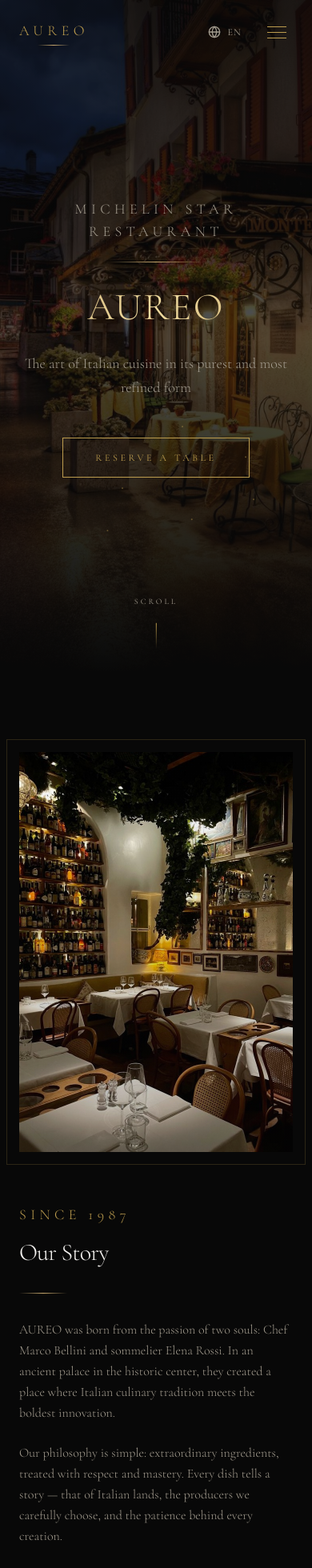
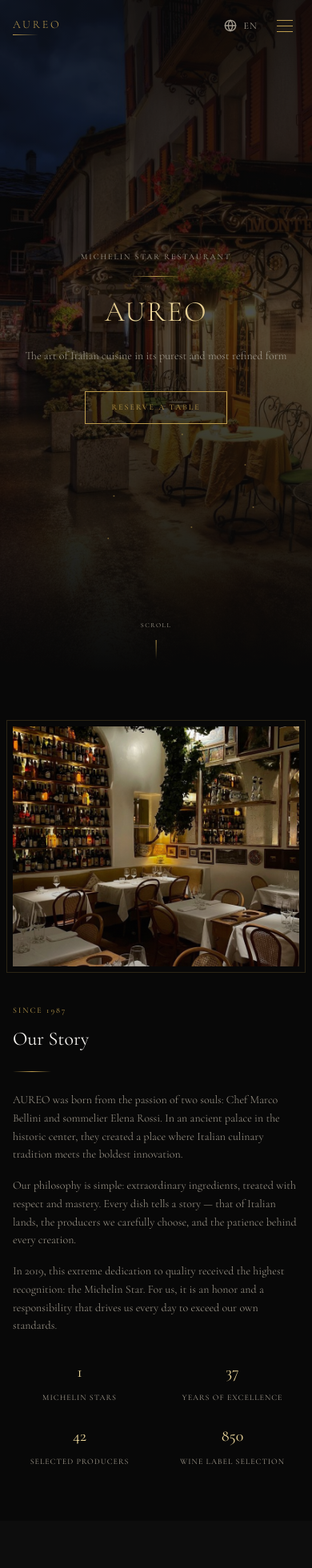
Before and after one commit to MatveyZZ/aureo-restaurant, a Next.js app: page /en in a window 390 px wide. Shown: the top 1960 px of the page at 80% size. Built offline with nearby package versions, Linux system fonts and the light colour scheme.

Commit message:
feat: full mobile responsive design

```diff
--- a/src/app/globals.css
+++ b/src/app/globals.css
@@ -175,3 +175,13 @@ img {
 img[data-loading] {
   opacity: 0;
 }
+
+/* Hide scrollbar for menu tabs on mobile */
+.scrollbar-hide::-webkit-scrollbar {
+  display: none;
+}
+
+.scrollbar-hide {
+  -ms-overflow-style: none;
+  scrollbar-width: none;
+}
--- a/src/components/About.tsx
+++ b/src/components/About.tsx
@@ -15,52 +15,52 @@ export function About() {
   ];
 
   return (
-    <section id="about" className="py-24 md:py-32 relative">
-      <div className="section-padding">
-        <div className="grid lg:grid-cols-2 gap-16 lg:gap-24 items-center">
+    <section id="about" className="py-16 md:py-24 lg:py-32 relative">
+      <div className="px-4 md:px-6 lg:px-12 xl:px-32">
+        <div className="grid lg:grid-cols-2 gap-12 md:gap-16 lg:gap-24 items-center">
           {/* Left - Text */}
           <div className="order-2 lg:order-1">
             <AnimatedSection>
-              <span className="heading-sm text-[hsl(var(--primary))] tracking-[0.3em] uppercase block mb-4">
+              <span className="text-[10px] md:text-xs lg:text-sm text-[hsl(var(--primary))] tracking-[0.2em] md:tracking-[0.3em] uppercase block mb-3 md:mb-4">
                 {t("subtitle")}
               </span>
             </AnimatedSection>
 
             <AnimatedSection delay={0.1}>
-              <h2 className="heading-lg text-[hsl(var(--foreground))] mb-8">
+              <h2 className="text-2xl md:text-3xl lg:text-4xl xl:text-5xl text-[hsl(var(--foreground))] mb-6 md:mb-8">
                 {t("title")}
               </h2>
             </AnimatedSection>
 
             <AnimatedSection delay={0.2}>
-              <GoldDivider width="60px" className="mb-8" />
+              <div className="w-12 md:w-16 h-[1px] bg-gradient-to-r from-transparent via-[hsl(var(--primary))] to-transparent mb-6 md:mb-8" />
             </AnimatedSection>
 
             <AnimatedSection delay={0.3}>
-              <p className="text-[hsl(var(--muted-foreground))] leading-relaxed mb-6 font-light">
+              <p className="text-[hsl(var(--muted-foreground))] text-sm md:text-base leading-relaxed mb-4 md:mb-6 font-light">
                 {t("paragraph1")}
               </p>
             </AnimatedSection>
 
             <AnimatedSection delay={0.4}>
-              <p className="text-[hsl(var(--muted-foreground))] leading-relaxed mb-6 font-light">
+              <p className="text-[hsl(var(--muted-foreground))] text-sm md:text-base leading-relaxed mb-4 md:mb-6 font-light">
                 {t("paragraph2")}
               </p>
             </AnimatedSection>
 
             <AnimatedSection delay={0.5}>
-              <p className="text-[hsl(var(--muted-foreground))] leading-relaxed mb-10 font-light">
+              <p className="text-[hsl(var(--muted-foreground))] text-sm md:text-base leading-relaxed mb-8 md:mb-10 font-light">
                 {t("paragraph3")}
               </p>
             </AnimatedSection>
 
             {/* Stats */}
-            <div className="grid grid-cols-2 md:grid-cols-4 gap-8">
+            <div className="grid grid-cols-2 md:grid-cols-4 gap-6 md:gap-8">
               {stats.map((stat, i) => (
                 <AnimatedSection key={stat.label} delay={0.6 + i * 0.1}>
                   <div className="text-center">
-                    <span className="heading-md gold-gradient block mb-2">{stat.value}</span>
-                    <span className="text-[hsl(var(--muted-foreground))] text-xs tracking-[0.15em] uppercase">
+                    <span className="text-xl md:text-2xl lg:text-3xl gold-gradient block mb-1 md:mb-2">{stat.value}</span>
+                    <span className="text-[hsl(var(--muted-foreground))] text-[10px] md:text-xs tracking-[0.1em] md:tracking-[0.15em] uppercase">
                       {stat.label}
                     </span>
                   </div>
@@ -73,11 +73,11 @@ export function About() {
           <div className="order-1 lg:order-2 relative">
             <AnimatedSection direction="right" delay={0.2}>
               <div className="relative">
-                <div className="absolute -inset-4 border border-[hsl(var(--primary))]/20" />
+                <div className="absolute -inset-2 md:-inset-4 border border-[hsl(var(--primary))]/20" />
                 <img
                   src="/images/about.jpg"
                   alt="AUREO restaurant dining room"
-                  className="w-full h-[500px] md:h-[600px] object-cover"
+                  className="w-full h-[300px] md:h-[400px] lg:h-[500px] xl:h-[600px] object-cover"
                 />
                 <div className="absolute inset-0 bg-gradient-to-t from-[hsl(var(--background))]/30 to-transparent" />
               </div>
--- a/src/components/Header.tsx
+++ b/src/components/Header.tsx
@@ -40,14 +40,14 @@ export function Header() {
           : "bg-transparent"
       }`}
     >
-      <div className="section-padding">
-        <div className="flex items-center justify-between h-20">
+      <div className="px-4 md:px-6 lg:px-12 xl:px-32">
+        <div className="flex items-center justify-between h-16 md:h-20">
           {/* Logo */}
-          <a href="#home" className="flex flex-col items-center">
-            <span className="heading-sm text-[hsl(var(--primary))] letter-spacing-wider font-light">
+          <a href="#home" className="flex flex-col items-start">
+            <span className="text-sm md:text-base lg:text-lg text-[hsl(var(--primary))] tracking-[0.2em] lg:tracking-[0.3em] uppercase font-light">
               AUREO
             </span>
-            <GoldDivider width="40px" className="mt-1" />
+            <div className="w-8 md:w-10 h-[1px] bg-gradient-to-r from-[hsl(var(--primary))] to-transparent mt-0.5" />
           </a>
 
           {/* Desktop Nav */}
@@ -65,11 +65,11 @@ export function Header() {
           </nav>
 
           {/* Right side */}
-          <div className="flex items-center gap-6">
+          <div className="flex items-center gap-4 md:gap-6">
             <LanguageSwitcher />
             <a
               href="#contact"
-              className="hidden md:inline-block px-6 py-2.5 text-xs tracking-[0.2em] uppercase border border-[hsl(var(--primary))] text-[hsl(var(--primary))] hover:bg-[hsl(var(--primary))] hover:text-[hsl(var(--primary-foreground))] transition-all duration-300"
+              className="hidden md:inline-block px-5 md:px-6 py-2 md:py-2.5 text-[10px] md:text-xs tracking-[0.2em] uppercase border border-[hsl(var(--primary))] text-[hsl(var(--primary))] hover:bg-[hsl(var(--primary))] hover:text-[hsl(var(--primary-foreground))] transition-all duration-300"
             >
               {t("contact")}
             </a>
@@ -80,9 +80,9 @@ export function Header() {
               className="lg:hidden flex flex-col gap-1.5 p-2"
               aria-label="Toggle menu"
             >
-              <span className={`block w-6 h-[1px] bg-[hsl(var(--primary))] transition-all duration-300 ${mobileOpen ? "rotate-45 translate-y-[4px]" : ""}`} />
-              <span className={`block w-6 h-[1px] bg-[hsl(var(--primary))] transition-all duration-300 ${mobileOpen ? "opacity-0" : ""}`} />
-              <span className={`block w-6 h-[1px] bg-[hsl(var(--primary))] transition-all duration-300 ${mobileOpen ? "-rotate-45 -translate-y-[4px]" : ""}`} />
+              <span className={`block w-5 md:w-6 h-[1px] bg-[hsl(var(--primary))] transition-all duration-300 ${mobileOpen ? "rotate-45 translate-y-[4px]" : ""}`} />
+              <span className={`block w-5 md:w-6 h-[1px] bg-[hsl(var(--primary))] transition-all duration-300 ${mobileOpen ? "opacity-0" : ""}`} />
+              <span className={`block w-5 md:w-6 h-[1px] bg-[hsl(var(--primary))] transition-all duration-300 ${mobileOpen ? "-rotate-45 -translate-y-[4px]" : ""}`} />
             </button>
           </div>
         </div>
@@ -94,7 +94,7 @@ export function Header() {
           mobileOpen ? "max-h-[400px] opacity-100" : "max-h-0 opacity-0"
         }`}
       >
-        <nav className="section-padding py-6 flex flex-col gap-4">
+        <nav className="px-6 py-6 flex flex-col gap-4">
           {navItems.map((item) => (
             <a
               key={item.key}
--- a/src/components/Hero.tsx
+++ b/src/components/Hero.tsx
@@ -61,13 +61,13 @@ export function Hero() {
       </div>
 
       {/* Content */}
-      <div className="relative z-10 text-center px-6">
+      <div className="relative z-10 text-center px-4 md:px-6 py-20 md:py-0">
         <motion.div
           initial={{ opacity: 0, y: 30 }}
           animate={{ opacity: 1, y: 0 }}
           transition={{ duration: 1, delay: 0.3 }}
         >
-          <span className="heading-sm text-[hsl(var(--muted-foreground))] tracking-[0.3em] uppercase block mb-6">
+          <span className="text-[10px] md:text-xs lg:text-sm text-[hsl(var(--muted-foreground))] tracking-[0.2em] md:tracking-[0.3em] uppercase block mb-4 md:mb-6">
             {t("subtitle")}
           </span>
         </motion.div>
@@ -76,16 +76,16 @@ export function Hero() {
           initial={{ opacity: 0, y: 30 }}
           animate={{ opacity: 1, y: 0 }}
           transition={{ duration: 1, delay: 0.6 }}
-          className="mb-6"
+          className="mb-4 md:mb-6"
         >
-          <GoldDivider width="120px" className="mx-auto mb-8" />
+          <div className="w-16 md:w-20 lg:w-24 h-[1px] bg-gradient-to-r from-transparent via-[hsl(var(--primary))] to-transparent mx-auto mb-6 md:mb-8" />
         </motion.div>
 
         <motion.h1
           initial={{ opacity: 0, y: 40 }}
           animate={{ opacity: 1, y: 0 }}
           transition={{ duration: 1.2, delay: 0.8 }}
-          className="heading-xl gold-gradient font-light tracking-wider mb-8"
+          className="text-4xl md:text-6xl lg:text-7xl xl:text-8xl gold-gradient font-light tracking-wider mb-6 md:mb-8"
         >
           AUREO
         </motion.h1>
@@ -94,7 +94,7 @@ export function Hero() {
           initial={{ opacity: 0, y: 30 }}
           animate={{ opacity: 1, y: 0 }}
           transition={{ duration: 1, delay: 1.1 }}
-          className="text-[hsl(var(--muted-foreground))] text-lg md:text-xl font-light max-w-2xl mx-auto leading-relaxed mb-12"
+          className="text-[hsl(var(--muted-foreground))] text-sm md:text-base lg:text-lg font-light max-w-xl md:max-w-2xl mx-auto leading-relaxed mb-8 md:mb-12"
         >
           {t("description")}
         </motion.p>
@@ -106,7 +106,7 @@ export function Hero() {
         >
           <a
             href="#contact"
-            className="inline-block px-10 py-4 text-xs tracking-[0.3em] uppercase border border-[hsl(var(--primary))] text-[hsl(var(--primary))] hover:bg-[hsl(var(--primary))] hover:text-[hsl(var(--primary-foreground))] transition-all duration-500"
+            className="inline-block px-8 md:px-10 py-3 md:py-4 text-[10px] md:text-xs tracking-[0.2em] md:tracking-[0.3em] uppercase border border-[hsl(var(--primary))] text-[hsl(var(--primary))] hover:bg-[hsl(var(--primary))] hover:text-[hsl(var(--primary-foreground))] transition-all duration-500"
           >
             {t("cta")}
           </a>
@@ -118,15 +118,15 @@ export function Hero() {
         initial={{ opacity: 0 }}
         animate={{ opacity: 1 }}
         transition={{ delay: 2, duration: 1 }}
-        className="absolute bottom-10 left-1/2 -translate-x-1/2 flex flex-col items-center gap-3"
+        className="absolute bottom-6 md:bottom-10 left-1/2 -translate-x-1/2 flex flex-col items-center gap-2 md:gap-3"
       >
-        <span className="text-[hsl(var(--muted-foreground))] text-[10px] tracking-[0.3em] uppercase">
+        <span className="text-[hsl(var(--muted-foreground))] text-[8px] md:text-[10px] tracking-[0.2em] md:tracking-[0.3em] uppercase">
           Scroll
         </span>
         <motion.div
           animate={{ y: [0, 8, 0] }}
           transition={{ duration: 1.5, repeat: Infinity }}
-          className="w-[1px] h-8 bg-gradient-to-b from-[hsl(var(--primary))] to-transparent"
+          className="w-[1px] h-6 md:h-8 bg-gradient-to-b from-[hsl(var(--primary))] to-transparent"
         />
       </motion.div>
     </section>
```
Also changed, not shown: src/components/Chef.tsx (+17 -15 lines), src/components/Contact.tsx (+26 -26 lines), src/components/Footer.tsx (+6 -6 lines), src/components/Gallery.tsx (+7 -7 lines), src/components/Menu.tsx (+22 -22 lines).
